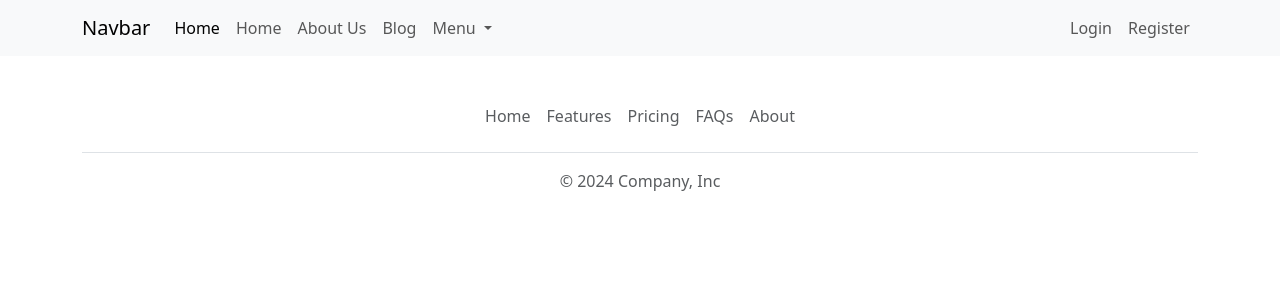
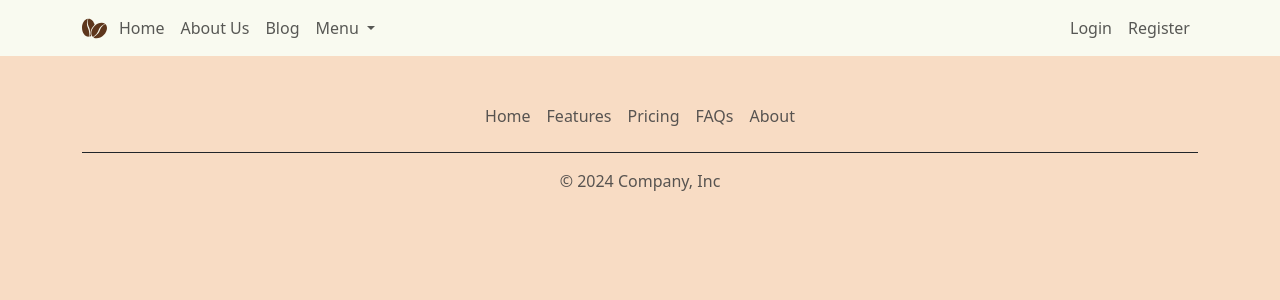
Before and after one commit to klpabes/flask-coffee, a Flask app: page /blog in a window 1280 px wide. Shown: the top 300 px of the page. Run offline with Flask 3, Linux system fonts and the light colour scheme.

Commit message:
add logo and favicon, edit footer border

```diff
--- a/flask_coffee/static/main.css
+++ b/flask_coffee/static/main.css
@@ -26,4 +26,14 @@
     object-position: 30% 30%;
 }
 
-.carousel('pause')
+body  {
+    background-color: #F8DCC4;
+}
+
+.card, #myCarousel {
+    box-shadow: rgba(0, 0, 0, 0.35) 0px 5px 15px;
+}
+
+.navbar {
+    background-color: rgba(249,252,243, 0.95) !important;
+}
--- a/flask_coffee/templates/layout.html
+++ b/flask_coffee/templates/layout.html
@@ -6,6 +6,7 @@
           content="width=device-width, user-scalable=no, initial-scale=1.0, maximum-scale=1.0, minimum-scale=1.0">
     <meta http-equiv="X-UA-Compatible" content="ie=edge">
     <title>{{title}}</title>
+    <link rel="icon" type="image/x-icon" href="{{ url_for('static', filename='favicon.png') }}">
     <link href="https://cdn.jsdelivr.net/npm/bootstrap@5.3.3/dist/css/bootstrap.min.css" rel="stylesheet"
           integrity="sha384-QWTKZyjpPEjISv5WaRU9OFeRpok6YctnYmDr5pNlyT2bRjXh0JMhjY6hW+ALEwIH" crossorigin="anonymous">
     <link rel="stylesheet" type="text/css" href="{{ url_for('static', filename='main.css') }}">
@@ -14,17 +15,14 @@
 
 
 <!--            HEADER              -->
-<nav class="navbar navbar-expand-lg bg-body-tertiary">
+<nav class="navbar sticky-top navbar-expand-lg bg-body-tertiary">
   <div class="container">
-    <a class="navbar-brand" href="#">Navbar</a>
+    <a href="#"><img src="{{ url_for('static', filename='logo.svg') }}" alt="" width="25rem" height="25rem"></a>
     <button class="navbar-toggler" type="button" data-bs-toggle="collapse" data-bs-target="#navbarSupportedContent" aria-controls="navbarSupportedContent" aria-expanded="false" aria-label="Toggle navigation">
       <span class="navbar-toggler-icon"></span>
     </button>
     <div class="collapse navbar-collapse" id="navbarSupportedContent">
-      <ul class="navbar-nav me-auto mb-2 mb-lg-0">
-        <li class="me-auto nav-item">
-          <a class="nav-link active" aria-current="page" href="#">Home</a>
-        </li>
+      <ul class="navbar-nav me-auto ms-1 mb-2 mb-lg-0">
         <li class="me-auto nav-item">
           <a class="nav-link" href="#">Home</a>
         </li>
@@ -54,10 +52,6 @@
           <a class="nav-link" href="#">Register</a>
         </li>
       </ul>
-<!--      <form class="d-flex" role="search">-->
-<!--        <input class="form-control me-2" type="search" placeholder="Search" aria-label="Search">-->
-<!--        <button class="btn btn-outline-success" type="submit">Search</button>-->
-<!--      </form>-->
     </div>
   </div>
 </nav>
@@ -70,7 +64,7 @@
 <!--           FOOTER              -->
 <div class="container">
   <footer class="py-3 my-4">
-    <ul class="nav justify-content-center border-bottom pb-3 mb-3">
+    <ul class="nav justify-content-center border-bottom border-dark pb-3 mb-3">
       <li class="nav-item"><a href="#" class="nav-link px-2 text-body-secondary">Home</a></li>
       <li class="nav-item"><a href="#" class="nav-link px-2 text-body-secondary">Features</a></li>
       <li class="nav-item"><a href="#" class="nav-link px-2 text-body-secondary">Pricing</a></li>
```
Also changed, not shown: flask_coffee/static/favicon.png (added), flask_coffee/static/logo.svg (added).
